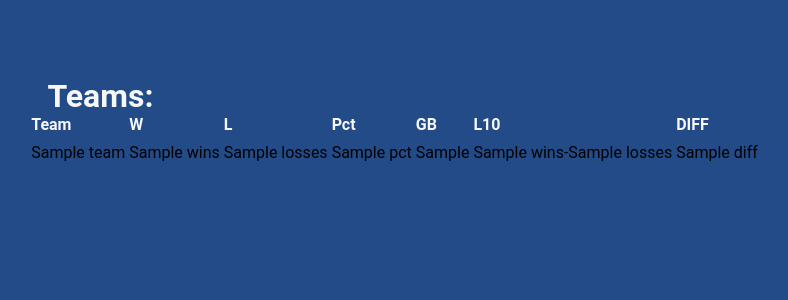
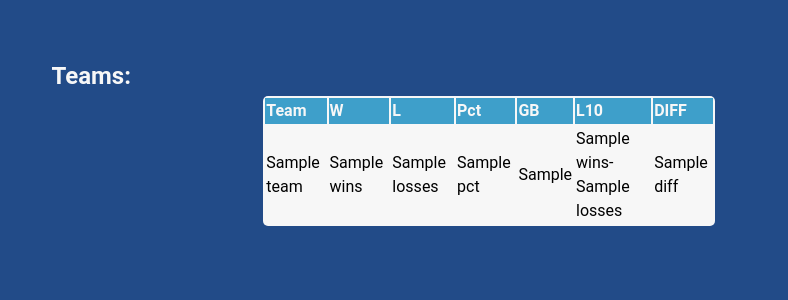
Before and after one commit to Lvcky-gg/stats_app, a Django app: template app/api/templates/home.html in a window 1280 px wide. Shown: the part 86-386 px from the top of the page, without its empty margins (151-939 px from the left). Run offline with Django 4.2, Linux system fonts and the light colour scheme; the template is opened without the code that fills it: most values are stand-ins (such as "Sample title", 1, 10 or a date in 2020).

Commit message:
added css

```diff
--- a/app/api/static/css/home.css
+++ b/app/api/static/css/home.css
@@ -12,6 +12,17 @@ body {
 }
 h1, h2, h3, h4, h5, h6, th {
     color:#F7F7F7;
+}
+th {
+    background-color: #3E9FCA;
+}
+table {
+    background-color:#F7F7F7;
+    width:49%;
+    border-radius: 5px;
+}
+tr:nth-child(even) {
+    background-color: lightgray;
 }
 #header {
     background-color: #1F437B;
@@ -35,7 +46,7 @@ h1, h2, h3, h4, h5, h6, th {
 .tablesDiv{
     display:flex;
     flex-wrap: wrap;
-    justify-content: space-between;
+    justify-content: space-evenly;
     align-items: center;
     margin:5%;
     margin-top:4%;
@@ -49,7 +60,7 @@ h1, h2, h3, h4, h5, h6, th {
     position: relative;
     width:fit-content;
     top: 1.6em;
-    left: 2.2em;
+    left: 3.1em;
 
 }
 /* .tables{
--- a/app/api/templates/home.html
+++ b/app/api/templates/home.html
@@ -2,7 +2,7 @@
 {% extends 'index.html' %}
 {% load static %} {% block content %}
 <div class="team-container">
-    <h1 class="header-teams">Teams:</h1>
+    <h2 class="header-teams">Teams:</h2>
 <div class="tablesDiv">
 
   {% comment %} <h2>{{ div.name }}</h2> {% endcomment %}
```
